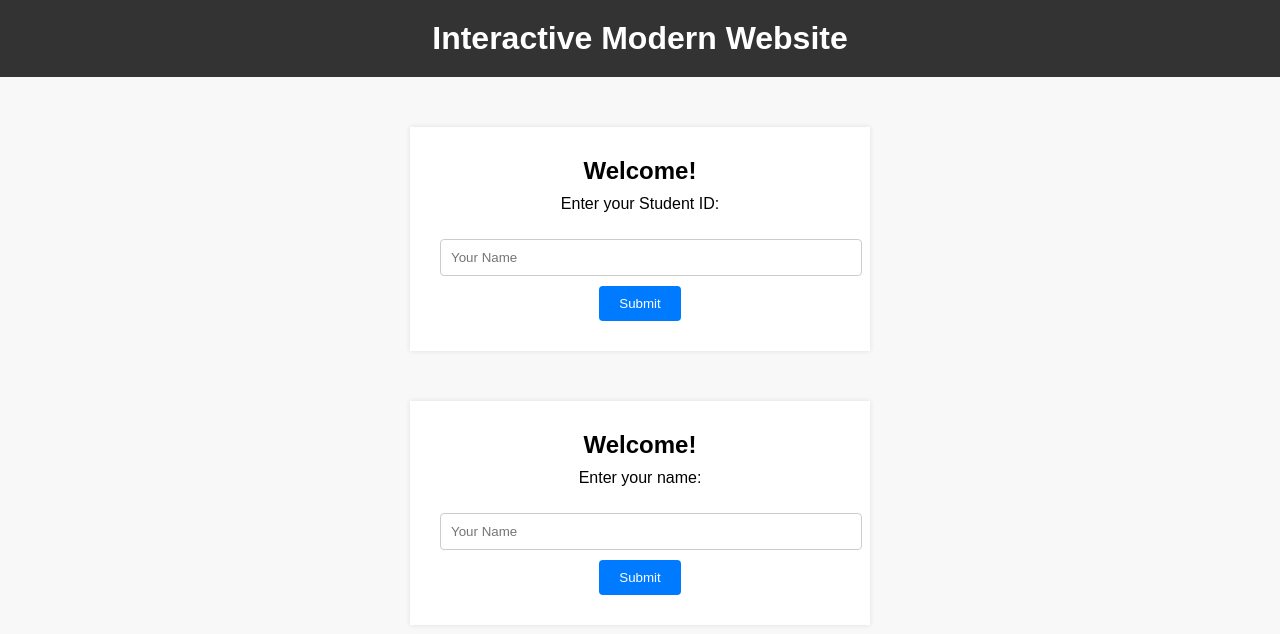
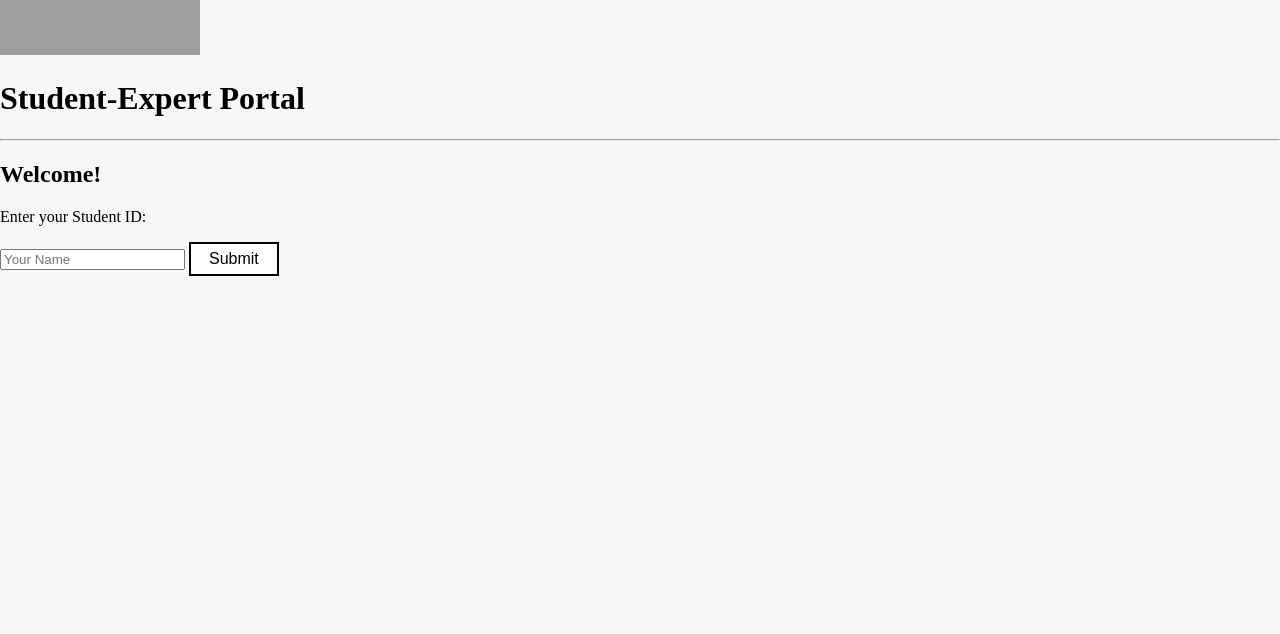
Before and after one commit to kynokee/Pre-U-Seminar-Copy, a Flask app: page / in a window 1280 px wide. Shown: the top 634 px of the page. Run offline with Flask 2, Linux system fonts and the light colour scheme; grey boxes are pictures that could not be loaded.

Commit message:
Enhance Pre-U Seminar Webapp to industry practices

```diff
--- a/main.py
+++ b/main.py
@@ -4,7 +4,29 @@ app = Flask(__name__)
 
 @app.route('/', methods=['GET', 'POST'])
 def home():
-    if request.method == 'POST':
-        name = request.form.get('name')
-        return render_template('welcome.html', name=name)
-    return render_template('index.html')
+  if request.method == 'POST':
+    name = request.form.get('name')
+    return f"Hello, {name}!"
+  return render_template('index.html')
+
+@app.route('/welcome')
+def page2():
+  return render_template('welcome.html')
+
+@app.route('/creativity')
+def page3():
+  return render_template('creativity.html')
+
+@app.route('/problemsolving')
+def page4():
+  return render_template('problemsolving.html')
+
+@app.route('/comms')
+def page5():
+  return render_template('comms.html')
+
+@app.route('/critical')
+def page6():
+  return render_template('critical.html')
+
+app.run(host='0.0.0.0', port=81)
--- a/static/style.css
+++ b/static/style.css
@@ -1,52 +1,83 @@
-body {
-    font-family: Arial, sans-serif;
-    margin: 0;
-    padding: 0;
-    background-color: #f8f8f8;
+.popup {
+  visibility: hidden;
+  background-color: rgba(0, 0, 0, 0.8);
+  color: white;
+  font-size: 14px;
+  border-radius: 4px;
+  padding: 10px;
+  position: absolute;
+  top: -120%;
+  left: 50%;
+  transform: translateX(-50%);
+  white-space: nowrap;
+  z-index: 9999; /* Updated z-index value */
 }
 
-header {
-    background-color: #333;
-    color: white;
-    padding: 20px;
-    text-align: center;
+td:hover .popup {
+  visibility: visible;
+  top: -140%;
+}
+body {
+  background: hsl(220deg, 10%, 97%);
+  margin: 0;
+  padding: 0;
 }
 
-.container {
-    max-width: 400px;
-    margin: 50px auto;
-    padding: 30px;
-    background-color: white;
-    box-shadow: 0px 0px 5px rgba(0, 0, 0, 0.1);
-    text-align: center;
-}
-
-h1, h2 {
-    margin: 0;
-}
-
-p {
-    margin-top: 10px;
-}
-
-input[type="text"] {
-    width: 100%;
-    padding: 10px;
-    border: 1px solid #ccc;
-    border-radius: 4px;
-    margin-top: 10px;
+.buttons-container {
+  width: 100%;
+  height: 100vh;
+  display: flex;
+  align-items: center;
+  justify-content: center;
 }
 
 button {
-    padding: 10px 20px;
-    background-color: #007bff;
-    color: white;
-    border: none;
-    border-radius: 4px;
-    cursor: pointer;
-    margin-top: 10px;
+  background: white;
+  border: solid 2px black;
+  padding: .375em 1.125em;
+  font-size: 1rem;
 }
 
-button:hover {
-    background-color: #0069d9;
+.button-arounder {
+  font-size: 2rem;
+  background: hsl(190deg, 30%, 15%);
+  color: hsl(190deg, 10%, 95%);
+
+  box-shadow: 0 0px 0px hsla(190deg, 15%, 5%, .2);
+  transfrom: translateY(0);
+  border-top-left-radius: 0px;
+  border-top-right-radius: 0px;
+  border-bottom-left-radius: 0px;
+  border-bottom-right-radius: 0px;
+
+  --dur: .15s;
+  --delay: .15s;
+  --radius: 16px;
+
+  transition:
+    border-top-left-radius var(--dur) var(--delay) ease-out,
+    border-top-right-radius var(--dur) calc(var(--delay) * 2) ease-out,
+    border-bottom-right-radius var(--dur) calc(var(--delay) * 3) ease-out,
+    border-bottom-left-radius var(--dur) calc(var(--delay) * 4) ease-out,
+    box-shadow calc(var(--dur) * 4) ease-out,
+    transform calc(var(--dur) * 4) ease-out,
+    background calc(var(--dur) * 4) steps(4, jump-end);
 }
+
+.button-arounder:hover,
+.button-arounder:focus {
+  box-shadow: 0 4px 8px hsla(190deg, 15%, 5%, .2);
+  transform: translateY(-4px);
+  background: hsl(230deg, 50%, 45%);
+  border-top-left-radius: var(--radius);
+  border-top-right-radius: var(--radius);
+  border-bottom-left-radius: var(--radius);
+  border-bottom-right-radius: var(--radius);
+}
+
+/* logo */
+img {
+  height:55px;
+  width:200px;
+  align:right;
+}
--- a/templates/index.html
+++ b/templates/index.html
@@ -1,35 +1,29 @@
 <!DOCTYPE html>
 <html>
 <head>
+    <meta charset="utf-8"dw>
     <title>Project Adaptibility</title>
-    <link rel="stylesheet" href="style.css">
+    <link href="https://fonts.googleapis.com/css?family=Roboto" rel="stylesheet">
+    <link rel="stylesheet" href="{{ url_for('static', filename='style.css') }}">
 </head>
+
 <body>
+    <img src="https://www.skillsfuture.gov.sg/images/default-source/template/skillsfuturesg_rgb-24-v2.jpg?sfvrsn=ac431521_3/SkillsfutureSG_RGB-24-v2.jpg" href="style.css">
     <header>
-        <h1>Interactive Modern Website</h1>
+        <h1>Student-Expert Portal</h1>
+        <hr>
     </header>
     <main>
         <section class="container">
-            <h2>Welcome!</h2>
+            <h2 align="centre">Welcome!</h2>
             <p>Enter your Student ID:</p>
             <input type="text" id="nameInput" placeholder="Your Name" required>
-            <button id="submitBtn">Submit</button>
+            <button id="submitBtn" onclick="window.location.href = '/page2';">Submit</button>
         </section>
     </main>
-    <script src="script.js"></script>
 
-  <section class="container">
-    {% if message %}
-        <h2>{{ message }}</h2>
-    {% else %}
-        <h2>Welcome!</h2>
-        <p>Enter your name:</p>
-        <form method="POST">
-            <input type="text" name="name" placeholder="Your Name" required>
-            <button type="submit">Submit</button>
-        </form>
-    {% endif %}
-</section>
+  <script src="{{ url_for('static', filename='script.js') }}"></script>
 
 </body>
+
 </html>
```
Also changed, not shown: templates/creativity.html (added, +71 -0 lines), templates/welcome.html (+75 -15 lines), static/Me.jpg (added), static/Me1.png (added), static/script.js (indentation only).
